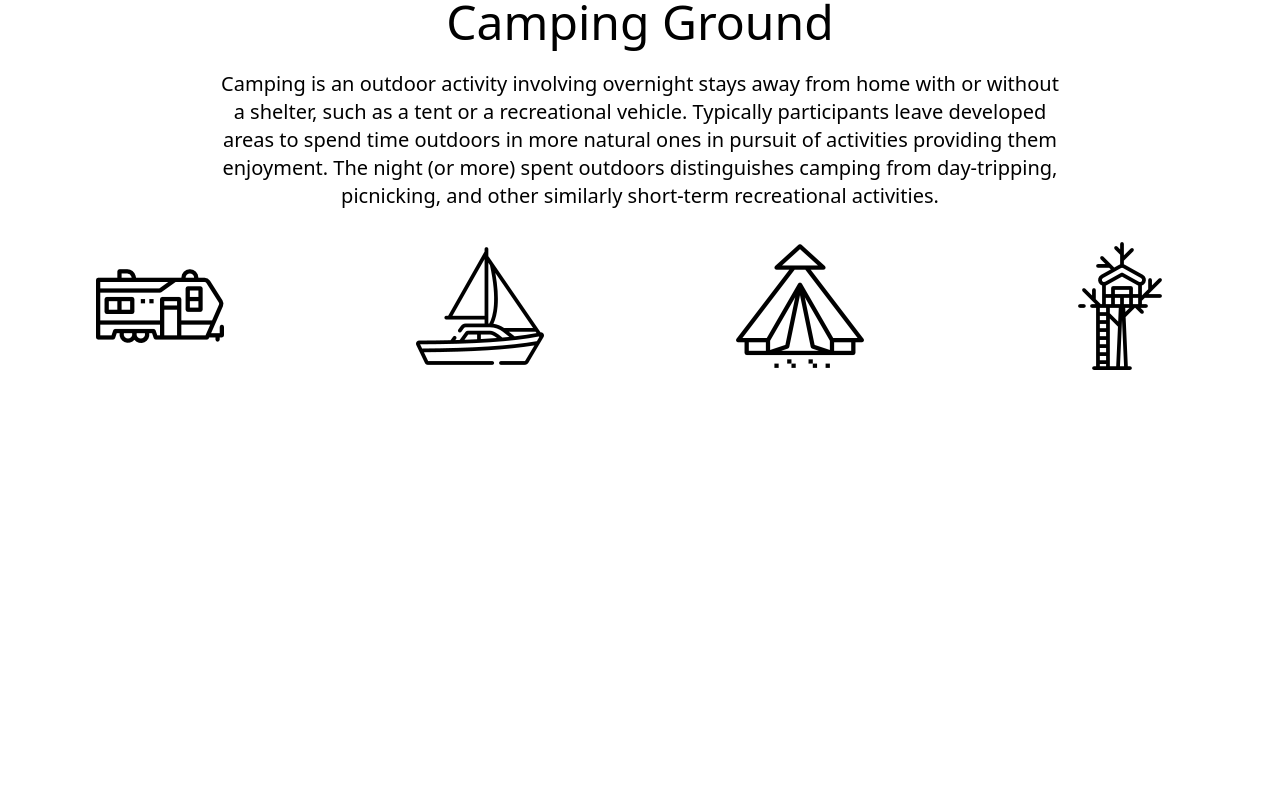
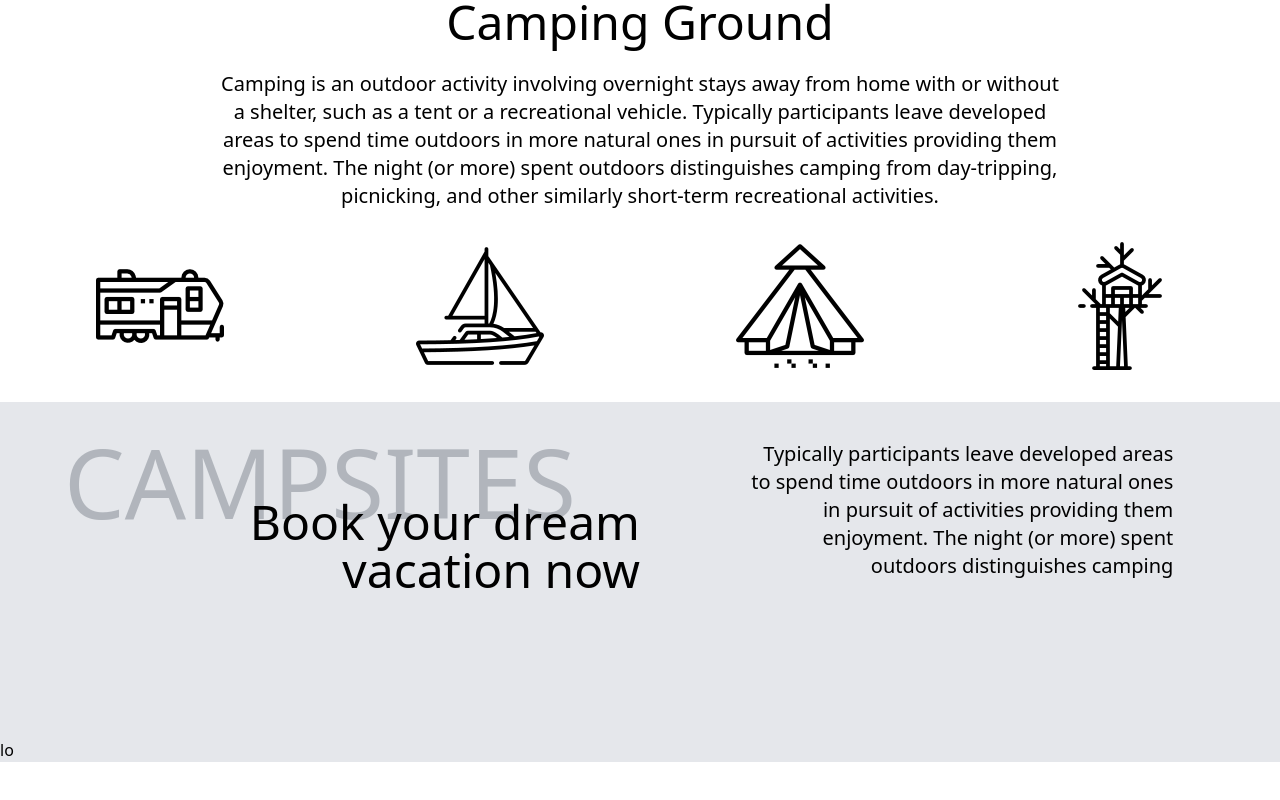
Before and after one commit to arif2494/camp-cruise-client, a React (Create React App) app: page / in a window 1280 px wide. Shown: the part 870-1670 px from the top of the page. Before the commit the page ends 1272 px from the top, so only its background shows below. Built offline with nearby package versions, Linux system fonts and the light colour scheme.

Commit message:
campsites header done

```diff
--- a/src/App.css
+++ b/src/App.css
@@ -1,6 +1,6 @@
 /* banner */
 #banner {
-	background-image: url('https://source.unsplash.com/random/1920x700');
+	background-image: url('https://source.unsplash.com/random/1920x700?camping');
 	background-repeat: no-repeat;
 	background-size: cover;
 	height: 700px;
--- /dev/null
+++ b/src/Components/Camps/Camps.js
@@ -0,0 +1,34 @@
+import React from 'react';
+
+const Camps = () => {
+	return (
+		<div className="bg-gray-200 my-6">
+			<div className="container mx-auto">
+				{/* header */}
+				<div className="grid grid-cols-2">
+					<div>
+						<h1 className="text-8xl font-medium text-opacity-30	text-gray-700 text-center mt-8">
+							CAMPSITES
+						</h1>
+						<div>
+							<h5 className="text-5xl text-right font-medium -mt-8">
+								Book your dream <br /> vacation now
+							</h5>
+						</div>
+					</div>
+					<div className="flex items-center">
+						<p className="mt-6 text-xl w-8/12 mx-auto text-right">
+							Typically participants leave developed areas to spend time outdoors in more natural ones in
+							pursuit of activities providing them enjoyment. The night (or more) spent outdoors
+							distinguishes camping
+						</p>
+					</div>
+				</div>
+				{/* body */}
+				<h1 className="my-36">lo</h1>
+			</div>
+		</div>
+	);
+};
+
+export default Camps;
--- a/src/Components/Home/Home.js
+++ b/src/Components/Home/Home.js
@@ -1,5 +1,6 @@
 import React from 'react';
 import Banner from '../Banner/Banner';
+import Camps from '../Camps/Camps';
 import Header from '../Header/Header';
 import HomeAbout from '../HomeAbout/HomeAbout';
 
@@ -11,6 +12,8 @@ const home = () => {
 			<Banner />
 			{/* home about */}
 			<HomeAbout />
+			{/* camps */}
+			<Camps />
 		</div>
 	);
 };
```
Also changed, not shown: src/img/icon/trailer.png (deleted).
